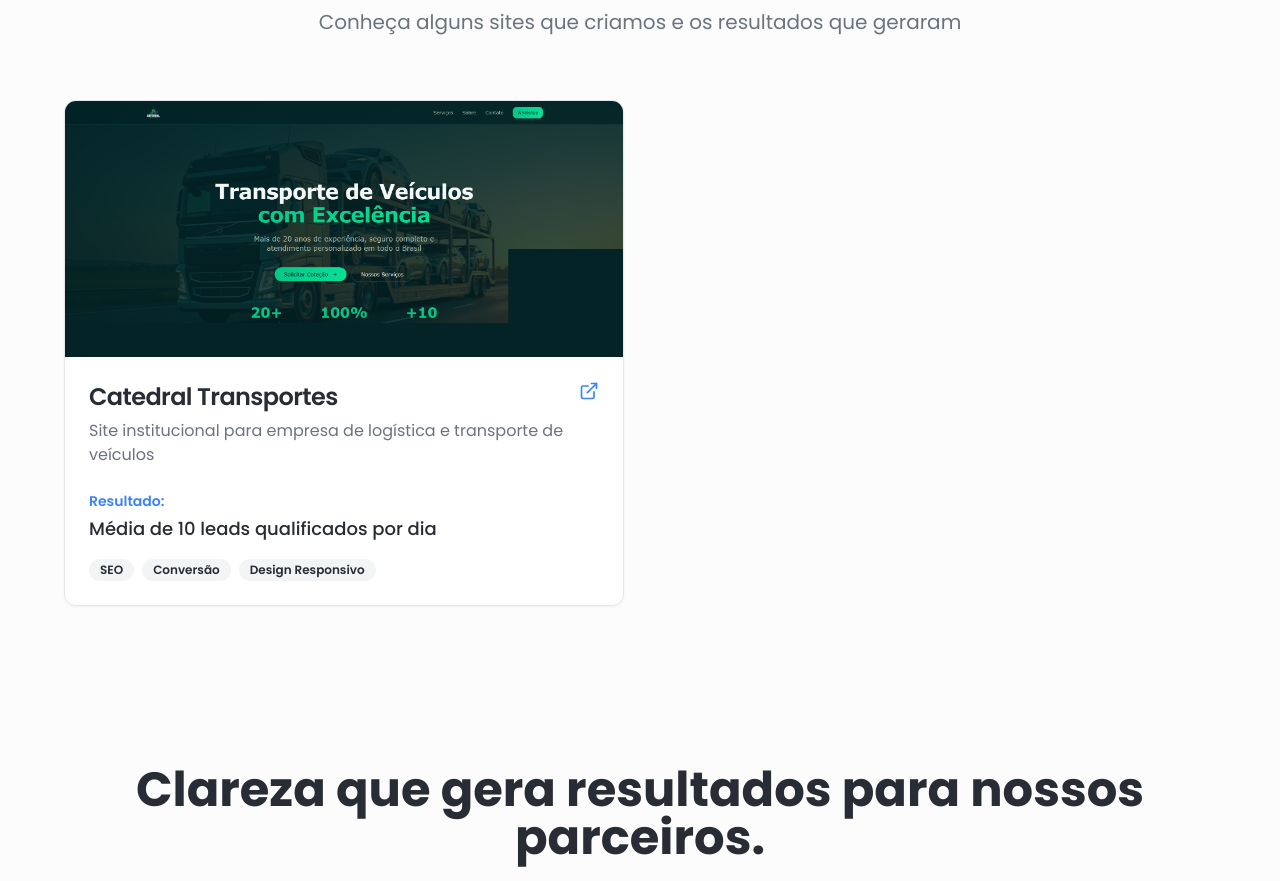
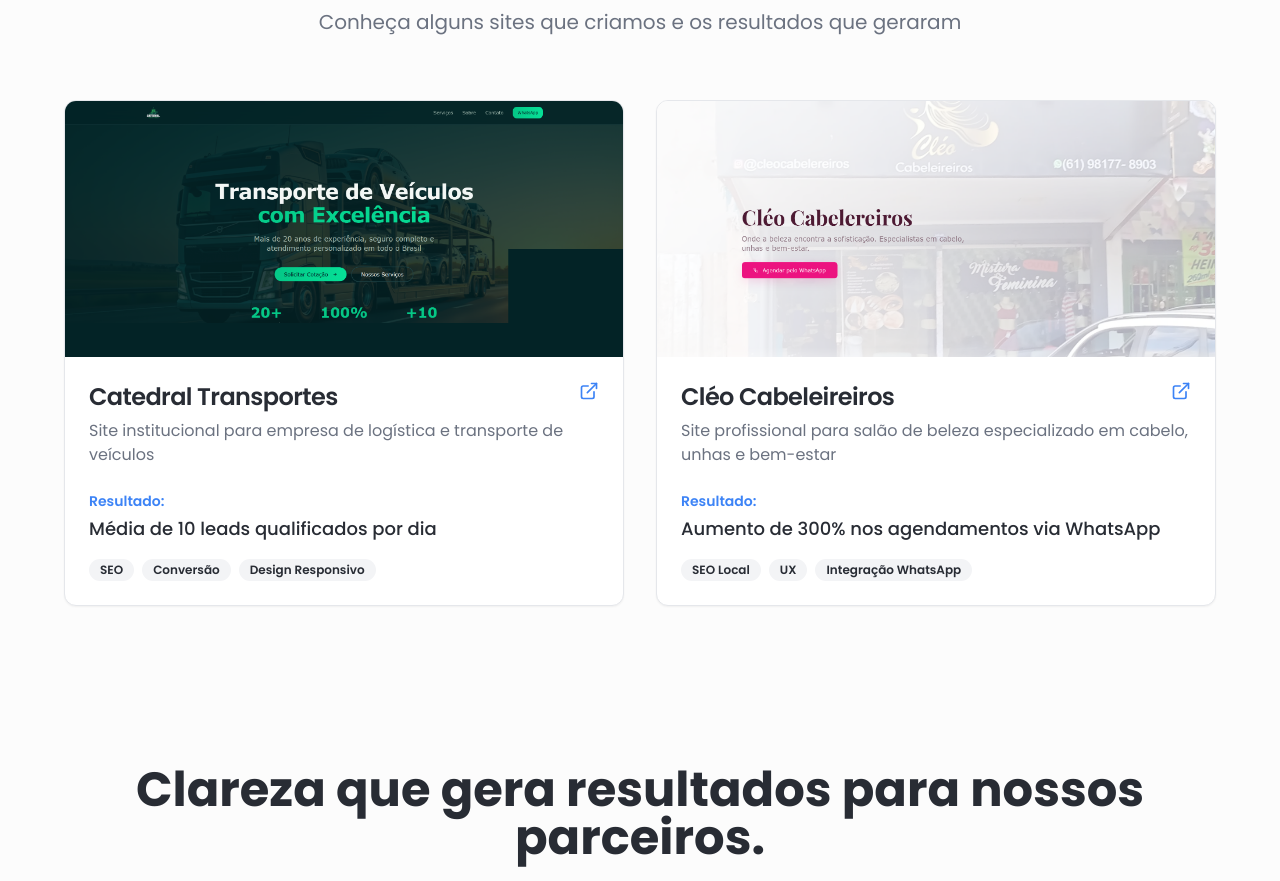
Before and after one commit to neurastudioia-oss/neura-ai-craft, a React (Vite) app: page / in a window 1280 px wide. Shown: the part 2926-3807 px from the top of the page. Built offline with nearby package versions, Linux system fonts and the light colour scheme; the HTML template or start-up script is replaced by a standard one.

Commit message:
Add Cleo Cabeleireiros case study

```diff
--- a/src/components/Portfolio.tsx
+++ b/src/components/Portfolio.tsx
@@ -2,6 +2,7 @@ import { Card, CardContent, CardHeader, CardTitle } from "@/components/ui/card";
 import { Badge } from "@/components/ui/badge";
 import { ExternalLink } from "lucide-react";
 import catedralImage from "@/assets/catedral-transportes.png";
+import cleoImage from "@/assets/cleo-cabelereiros.png";
 
 const Portfolio = () => {
   const projects = [
@@ -12,6 +13,14 @@ const Portfolio = () => {
       description: "Site institucional para empresa de logística e transporte de veículos",
       results: "Média de 10 leads qualificados por dia",
       tags: ["SEO", "Conversão", "Design Responsivo"]
+    },
+    {
+      name: "Cléo Cabeleireiros",
+      url: "https://www.cleocabelereiros.com.br/",
+      image: cleoImage,
+      description: "Site profissional para salão de beleza especializado em cabelo, unhas e bem-estar",
+      results: "Aumento de 300% nos agendamentos via WhatsApp",
+      tags: ["SEO Local", "UX", "Integração WhatsApp"]
     }
   ];
 
```
Also changed, not shown: src/assets/cleo-cabelereiros.png (added).
